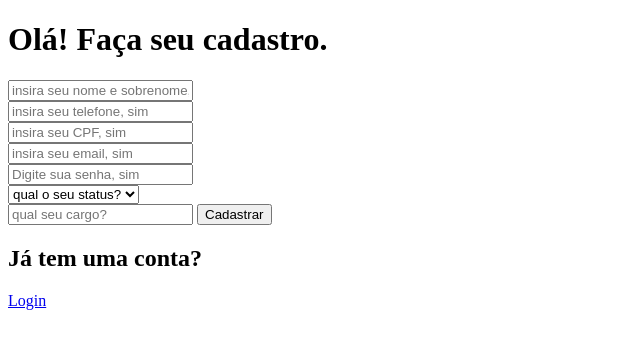
After one commit to Pedrostono/Exercicio-10-03-26, a Flask app: page /cadastro in a window 1280 px wide. The commit adds this page. Shown: the top 349 px of the page, without its empty margins (0-640 px from the left). Run offline with Flask 3, Linux system fonts and the light colour scheme.

Commit message:
login, cadastro e adicionar produtos

```diff
--- a/app.py
+++ b/app.py
@@ -1,19 +1,56 @@
-from flask import Flask, render_template, request, redirect
+from flask import Flask, render_template, request, redirect, session
 from database import criar_tabelas
-from models import listar_produtos, deletar_produtos
+from models import listar_produtos, deletar_produtos, inserir_usuario, validar_usuario, adicionar_produto
 
 app = Flask(__name__)
+app.secret_key = "angeleyes"
 
-# cria as tabelas ao iniciar
 criar_tabelas()
 
-@app.route('/')
+@app.route('/', methods=['GET','POST'])
+def login():
+    if request.method == "POST":
+        email = request.form.get('emailinp')
+        senha = request.form.get('senhainp')
+
+        usuario = validar_usuario(email,senha)
+        if usuario:
+            session['usuario_id'] = usuario[0]
+            return redirect('/home')
+        else:
+            return "Email ou senha incorretos!"
+
+
+    return render_template('login.html')
+
+@app.route('/home')
 def home():
+    if 'usuario_id' not in session:
+        return redirect('/')
     return render_template('home.html')
 
+@app.route('/cadastro', methods=['GET', 'POST'])
+def cadastro():
+    if request.method == "POST":
+        nome = request.form.get('nomeinp')
+        tel = request.form.get('telinp')
+        cpf = request.form.get('cpfinp')
+        email = request.form.get('emailinp')
+        senha = request.form.get('senhainp')
+        status = request.form.get('status')
+        cargo = request.form.get('cargoinp')
+
+        status = int(status) if status else None
+        inserir_usuario(nome, tel, cpf, email, senha, status, cargo)
+
+        return redirect('/')
+
+    return render_template('cadastro.html')
 
 @app.route('/produtos')
 def produtos():
+    if 'usuario_id' not in session:
+        return redirect('/')
     filtro = request.args.get('filtro')
 
     produtos = listar_produtos()
@@ -26,9 +63,35 @@ def produtos():
 
 @app.route('/deletar/<int:id>')
 def deletar(id):
+    if 'usuario_id' not in session:
+        return redirect('/')
     deletar_produtos(id)
     return redirect('/produtos')
 
+@app.route('/adicionar', methods=['GET', 'POST'])
+def adicionar():
+    if 'usuario_id' not in session:
+        return redirect('/')
+
+    msg = None
+    if request.method == "POST":
+        nome = request.form.get('prodnome')
+        descricao = request.form.get('proddescricao')
+        valor = request.form.get('prodvalor')
+        estoque = request.form.get('prodestoque')
+        adicionar_produto (nome, descricao, valor, estoque)
+
+        valor = float(valor)
+        estoque = int(estoque)
+
+        msg = f"Produto '{nome}' adicionado com sucesso!"
+    return render_template('adicionar.html', msg=msg)
+
+
+@app.route('/logout')
+def logout():
+    session.clear()
+    return redirect('/')
 
 if __name__ == '__main__':
     app.run(debug=True)
--- a/database.py
+++ b/database.py
@@ -31,6 +31,18 @@ def criar_tabelas():
     )
     """)
 
+    cursor.execute("""
+    CREATE TABLE IF NOT EXISTS usuario (
+        id INTEGER PRIMARY KEY AUTOINCREMENT,
+        nome TEXT NOT NULL CHECK (nome LIKE '% %'),
+        cpf TEXT UNIQUE NOT NULL,
+        email TEXT NOT NULL,
+        tel TEXT,
+        senha TEXT NOT NULL,
+        status INTEGER DEFAULT 1,
+        cargo TEXT
+    )
+    """)
 
     conn.commit()
     conn.close()
--- /dev/null
+++ b/templates/cadastro.html
@@ -0,0 +1,26 @@
+<!DOCTYPE html>
+<html lang="pt-BR">
+    <head>
+        <meta charset="UTF-8">
+        <title>Cadastro</title>
+    </head>
+    <body>
+        <h1>Olá! Faça seu cadastro.</h1>
+        <form method="POST">
+            <input type="text" name="nomeinp" placeholder="insira seu nome e sobrenome, sim" required/><br>
+            <input type="text" name="telinp" placeholder="insira seu telefone, sim" required/><br>
+            <input type="text" name="cpfinp" placeholder="insira seu CPF, sim" required/><br>
+            <input type="text" name="emailinp" placeholder="insira seu email, sim" required/><br>
+            <input type="password" name="senhainp" placeholder="Digite sua senha, sim" required/><br>
+            <select name="status" required>
+                <option value="">qual o seu status?</option>
+                <option value="1">ativo</option>
+                <option value="0">inativo</option>
+            </select><br>
+            <input type="text" name="cargoinp" placeholder="qual seu cargo?" required/>
+            <input type="submit" value="Cadastrar">
+        </form>
+        <h2>Já tem uma conta?</h2>
+        <a href="/">Login</a>
+    </body>
+</html>
--- a/templates/produtos.html
+++ b/templates/produtos.html
@@ -17,6 +17,7 @@
       <tr>
         <th>ID</th>
         <th>Nome</th>
+        <th>Descrição</th>
         <th>Preço</th>
         <th>Estoque</th>
         <th>Ação</th>
@@ -24,6 +25,7 @@
 
       {% for produto in produtos %}
       <tr>
+        <td>{{ produto.id }}</td>
         <td>{{ produto.nome }}</td>
         <td>{{ produto.descricao }}</td>
         <td>{{ produto.preco }}</td>
@@ -38,6 +40,6 @@
     </table>
 
     <br />
-    <a href="/">Voltar</a>
+    <a href="/home">Voltar</a>
   </body>
 </html>
```
Also changed, not shown: models.py (+27 -0 lines), templates/adicionar.html (added, +41 -0 lines), templates/home.html (+10 -1 lines), templates/login.html (added, +17 -0 lines), loja.db.
